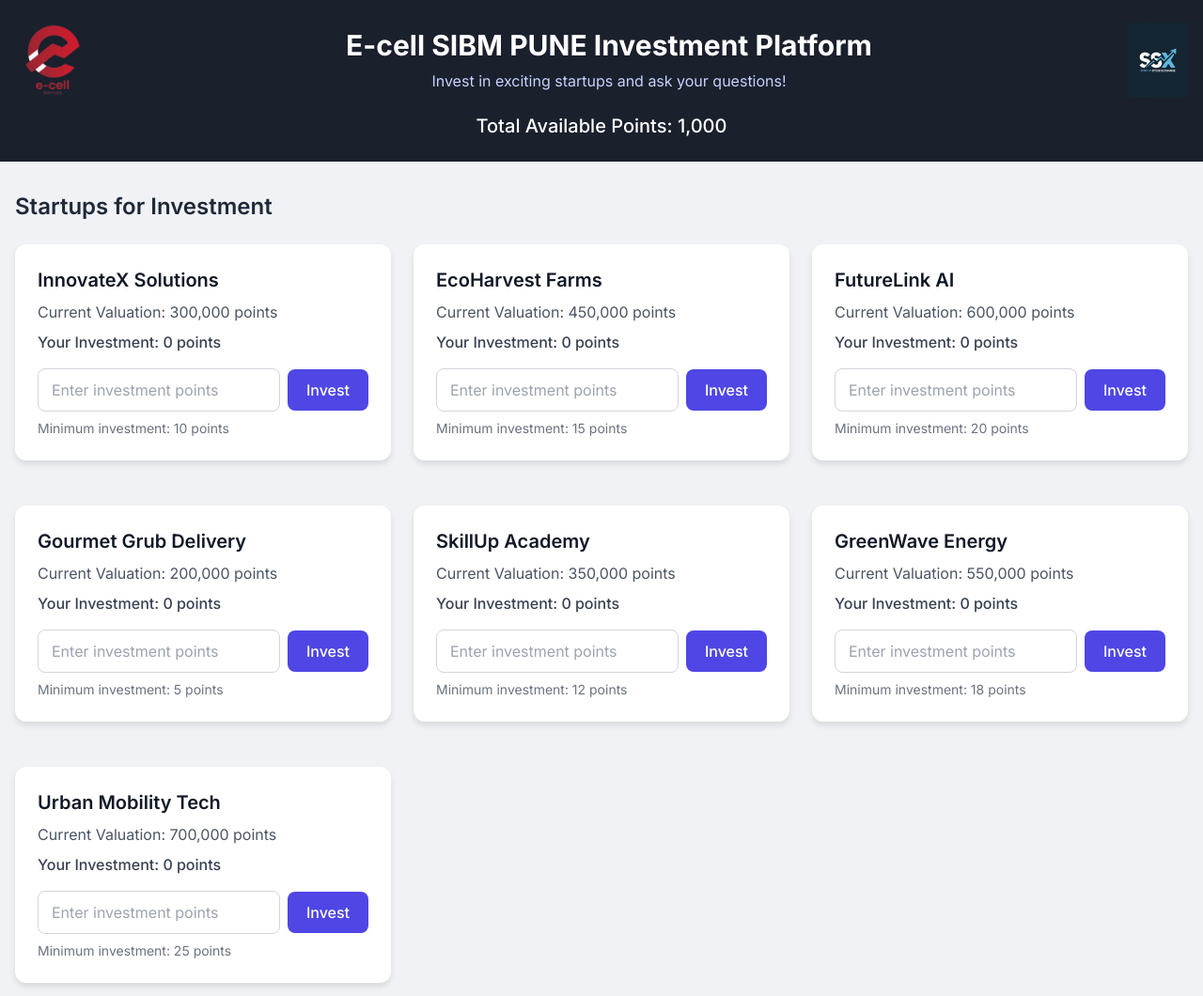
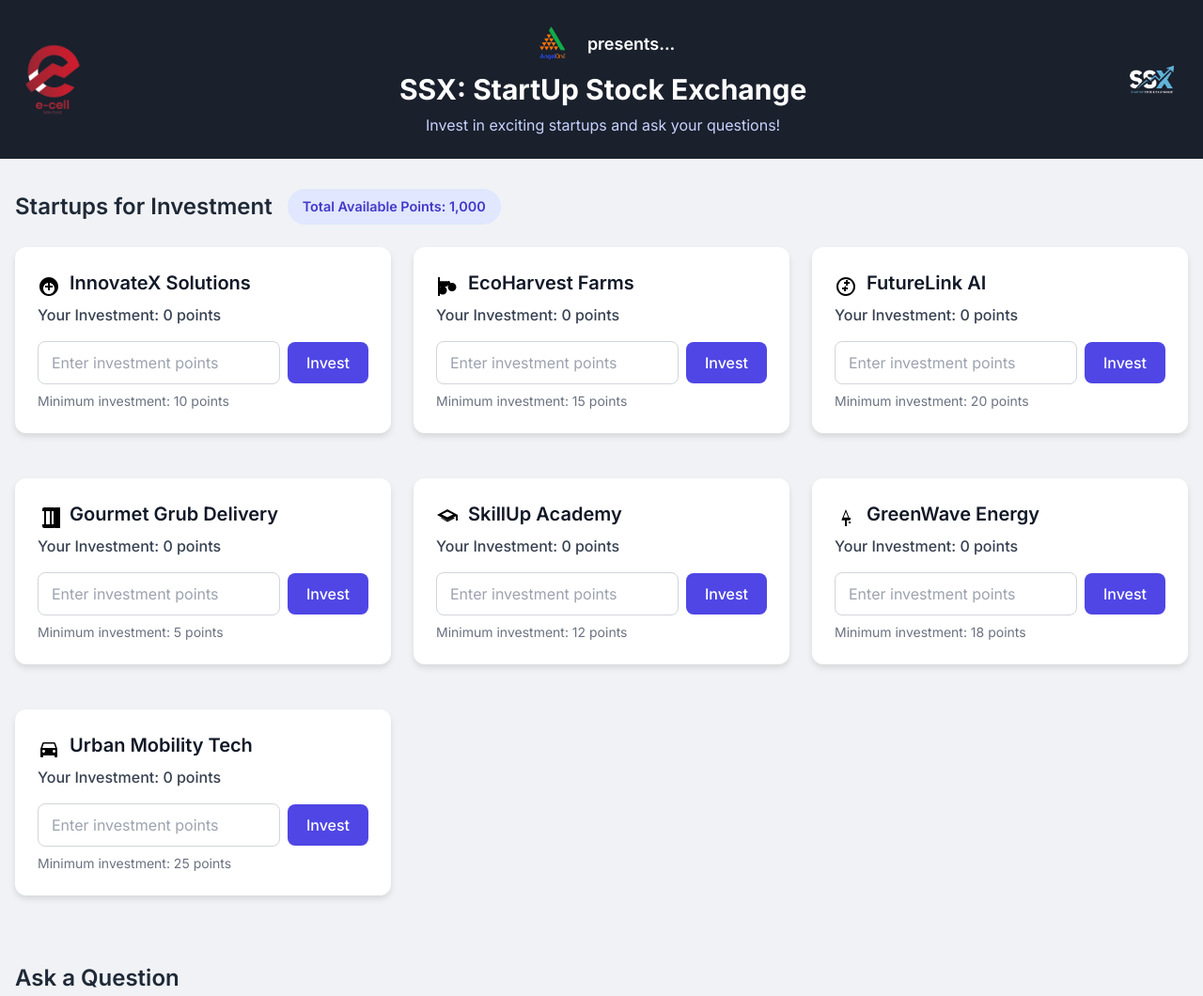
Before and after one commit to jjbhatewara/e-cell, a plain HTML site: page index.html in a window 1280 px wide. Shown: the top 1060 px of the page at 94% size. Drawn offline with nearby package versions, Linux system fonts and the light colour scheme.

Commit message:
Update index.html

```diff
--- a/index.html
+++ b/index.html
@@ -1,9 +1,10 @@
 <!DOCTYPE html>
 <html lang="en">
+
 <head>
     <meta charset="UTF-8">
     <meta name="viewport" content="width=device-width, initial-scale=1.0">
-    <title>E-cell SIBM PUNE Investment Platform</title>
+    <title>SSX: StartUp Stock Exchange</title>
     <!-- Tailwind CSS CDN -->
     <script src="https://cdn.tailwindcss.com"></script>
     <!-- Inter Font -->
@@ -11,34 +12,44 @@
     <style>
         body {
             font-family: 'Inter', sans-serif;
-            background-color: #f0f2f5; /* Light gray background */
+            background-color: #f0f2f5;
+            /* Light gray background */
         }
+
         .card {
             background-color: #ffffff;
-            border-radius: 12px; /* Rounded corners */
+            border-radius: 12px;
+            /* Rounded corners */
             box-shadow: 0 4px 6px rgba(0, 0, 0, 0.1);
             padding: 24px;
             margin-bottom: 24px;
         }
+
         .btn-primary {
-            background-color: #4f46e5; /* Indigo-600 */
+            background-color: #4f46e5;
+            /* Indigo-600 */
             color: #ffffff;
             padding: 10px 20px;
             border-radius: 8px;
             font-weight: 500;
             transition: background-color 0.2s ease-in-out;
         }
+
         .btn-primary:hover {
-            background-color: #4338ca; /* Indigo-700 */
+            background-color: #4338ca;
+            /* Indigo-700 */
         }
+
         .input-field {
-            border: 1px solid #d1d5db; /* Gray-300 */
+            border: 1px solid #d1d5db;
+            /* Gray-300 */
             border-radius: 8px;
             padding: 10px 14px;
             width: 100%;
             box-sizing: border-box;
         }
         /* Custom message box styling */
+
         .message-box-container {
             position: fixed;
             top: 0;
@@ -50,8 +61,10 @@
             justify-content: center;
             align-items: center;
             z-index: 1000;
-            display: none; /* Hidden by default */
+            display: none;
+            /* Hidden by default */
         }
+
         .message-box {
             background-color: white;
             padding: 2rem;
@@ -61,15 +74,19 @@
             max-width: 400px;
             width: 90%;
         }
+
         .message-box h3 {
             font-size: 1.5rem;
             font-weight: 600;
             margin-bottom: 1rem;
         }
+
         .message-box p {
             margin-bottom: 1.5rem;
-            color: #4b5563; /* Gray-600 */
+            color: #4b5563;
+            /* Gray-600 */
         }
+
         .message-box button {
             background-color: #4f46e5;
             color: white;
@@ -78,15 +95,58 @@
             cursor: pointer;
             transition: background-color 0.2s ease-in-out;
         }
+
         .message-box button:hover {
             background-color: #4338ca;
         }
         /* Custom header background color based on the provided image */
+
         .header-bg-custom {
-            background-color: #1A202C; /* Dark blue/grey color from the attached image */
+            background-color: #1A202C;
+            /* Dark blue/grey color from the attached image */
+        }
+
+        .company-name-container {
+            display: flex;
+            align-items: center;
+            gap: 10px;
+            /* Space between text and icon */
+        }
+
+        .company-logo-svg {
+            width: 24px;
+            height: 24px;
+            fill: currentColor;
+            /* Inherit color from parent text */
+        }
+
+        .points-badge {
+            background-color: #e0e7ff;
+            /* Light indigo */
+            color: #4338ca;
+            /* Darker indigo for text */
+            padding: 8px 16px;
+            border-radius: 20px;
+            /* More rounded, like a badge */
+            font-weight: 600;
+            font-size: 0.9rem;
+            display: inline-block;
+            /* To make it fit content */
+            margin-left: 1rem;
+            /* Space from the heading */
+        }
+
+        .angelone-present-logo {
+            height: 45px;
+            /* Adjust size as needed */
+            margin-right: 15px;
+            /* Space between logo and text */
+            vertical-align: middle;
+            /* Align with text */
         }
     </style>
 </head>
+
 <body class="antialiased">
 
     <!-- Message Box Container -->
@@ -100,27 +160,40 @@
 
     <header class="header-bg-custom py-6">
         <div class="container mx-auto px-4 flex justify-between items-center">
-            <!-- SSX Logo on the left -->
-            <img src="https://jjbhatewara.github.io/e-cell/E-cell%20Logo.png" alt="E-Cell Logo" class="h-20 object-contain">
+            <!-- E-cell Logo on the left -->
+            <img src="https://jjbhatewara.github.io/e-cell/E-cell%20Logo.png" alt="E-cell SIBM PUNE Logo" class="h-20 object-contain">
 
-            <!-- Title and Description in the center -->
+            <!-- Title, Description, and Title Sponsor in the center -->
             <div class="text-center flex-grow">
-                <h1 class="text-3xl font-bold text-white">E-cell SIBM PUNE Investment Platform</h1>
+                <div class="flex items-center justify-center mb-2">
+                    <img src="https://jjbhatewara.github.io/e-cell/image.png" alt="AngelOne Logo" class="angelone-present-logo">
+                    <p class="text-lg font-semibold text-white">presents...</p>
+                </div>
+                <h1 class="text-3xl font-bold text-white">SSX: StartUp Stock Exchange</h1>
                 <p class="text-indigo-200 mt-2">Invest in exciting startups and ask your questions!</p>
             </div>
 
-            <!-- E-cell Logo on the right -->
-            <img src="https://jjbhatewara.github.io/e-cell/ssx_logo.jpg" alt="E-cell SIBM PUNE Logo" class="h-20 object-contain">
+            <!-- SSX Logo on the right -->
+            <img src="https://jjbhatewara.github.io/e-cell/ssx_logo.png" alt="SSX Logo" class="h-24 object-contain">
         </div>
-        <div class="text-center text-xl font-medium text-white mt-4">
-            Total Available Points: <span id="total-points">1000</span>
-        </div>
+
+        <!-- Sponsors Section (AngelOne Logo - removed as it's now part of the main title area) -->
+        <!-- <div class="container mx-auto px-4 text-center mt-6">
+            <p class="text-md font-medium text-indigo-200 mb-2">Our Sponsors:</p>
+            <img src="https://jjbhatewara.github.io/e-cell/image.png" alt="AngelOne Logo" class="h-12 mx-auto object-contain">
+        </div> -->
     </header>
 
     <main class="container mx-auto px-4 py-8">
         <!-- Investment Section -->
         <section class="mb-12">
-            <h2 class="text-2xl font-semibold text-gray-800 mb-6">Startups for Investment</h2>
+            <div class="flex items-center mb-6">
+                <h2 class="text-2xl font-semibold text-gray-800">Startups for Investment</h2>
+                <!-- Total Available Points as a badge -->
+                <div class="points-badge">
+                    Total Available Points: <span id="total-points">1000</span>
+                </div>
+            </div>
             <div id="companies-container" class="grid grid-cols-1 md:grid-cols-2 lg:grid-cols-3 gap-6">
                 <!-- Company cards will be injected here by JavaScript -->
             </div>
@@ -163,15 +236,61 @@
         const userInvestments = {}; // Stores how much the user has invested in each company
 
         // Mock data for companies
-        const companies = [
-            { id: 'startA', name: 'InnovateX Solutions', currentValuation: 300000, minInvestment: 10 },
-            { id: 'startB', name: 'EcoHarvest Farms', currentValuation: 450000, minInvestment: 15 },
-            { id: 'startC', name: 'FutureLink AI', currentValuation: 600000, minInvestment: 20 },
-            { id: 'startD', name: 'Gourmet Grub Delivery', currentValuation: 200000, minInvestment: 5 },
-            { id: 'startE', name: 'SkillUp Academy', currentValuation: 350000, minInvestment: 12 },
-            { id: 'startF', name: 'GreenWave Energy', currentValuation: 550000, minInvestment: 18 },
-            { id: 'startG', name: 'Urban Mobility Tech', currentValuation: 700000, minInvestment: 25 }
-        ];
+        const companies = [{
+            id: 'startA',
+            name: 'InnovateX Solutions',
+            minInvestment: 10
+        }, {
+            id: 'startB',
+            name: 'EcoHarvest Farms',
+            minInvestment: 15
+        }, {
+            id: 'startC',
+            name: 'FutureLink AI',
+            minInvestment: 20
+        }, {
+            id: 'startD',
+            name: 'Gourmet Grub Delivery',
+            minInvestment: 5
+        }, {
+            id: 'startE',
+            name: 'SkillUp Academy',
+            minInvestment: 12
+        }, {
+            id: 'startF',
+            name: 'GreenWave Energy',
+            minInvestment: 18
+        }, {
+            id: 'startG',
+            name: 'Urban Mobility Tech',
+            minInvestment: 25
+        }];
+
+        /**
+         * Returns an SVG icon based on the company ID.
+         * @param {string} companyId - The ID of the company.
+         * @returns {string} - The SVG string for the logo.
+         */
+        function getCompanyLogoSvg(companyId) {
+            switch (companyId) {
+                case 'startA': // InnovateX Solutions - Gear for innovation/tech
+                    return `<svg class="company-logo-svg" viewBox="0 0 24 24"><path d="M12 2C6.48 2 2 6.48 2 12s4.48 10 10 10 10-4.48 10-10S17.52 2 12 2zm0 18c-3.31 0-6-2.69-6-6s2.69-6 6-6 6 2.69 6 6-2.69 6-6 6zM13 8h-2v3H8v2h3v3h2v-3h3v-2h-3V8z"/></svg>`;
+                case 'startB': // EcoHarvest Farms - Leaf for eco/agriculture
+                    return `<svg class="company-logo-svg" viewBox="0 0 24 24"><path d="M17 8c-2.48 0-4.5 2.02-4.5 4.5S14.52 17 17 17s4.5-2.02 4.5-4.5S19.48 8 17 8zM7 11.5c-2.48 0-4.5 2.02-4.5 4.5S4.52 20.5 7 20.5s4.5-2.02 4.5-4.5S9.48 11.5 7 11.5zM12.71 6.54c-.18-.18-.45-.29-.71-.29H4V2h-2v4h.01L2 22h2L4 12h7.29l3.58-3.58c.39-.39.39-1.02 0-1.41l-.7-.7c-.39-.38-1.02-.38-1.41 0z"/></svg>`;
+                case 'startC': // FutureLink AI - Robot/processor for AI
+                    return `<svg class="company-logo-svg" viewBox="0 0 24 24"><path d="M12 2C6.48 2 2 6.48 2 12s4.48 10 10 10 10-4.48 10-10S17.52 2 12 2zm0 18c-4.41 0-8-3.59-8-8s3.59-8 8-8 8 3.59 8 8-3.59 8-8 8zM14 9h2V7h-2V5h-2v2h-2v2h2v2h2V9zm-4 4H8v2h2v2h2v-2h2v-2h-2v-2z"/></svg>`;
+                case 'startD': // Gourmet Grub Delivery - Food/Cutlery
+                    return `<svg class="company-logo-svg" viewBox="0 0 24 24"><path d="M7 1c-1.1 0-2 .9-2 2v18c0 1.1.9 2 2 2h10c1.1 0 2-.9 2-2V3c0-1.1-.9-2-2-2H7zm0 18H5V5h2v14zm8 0h-6V5h6v14zM19 1c-1.1 0-2 .9-2 2v18c0 1.1.9 2 2 2h10c1.1 0 2-.9 2-2V3c0-1.1-.9-2-2-2h-8zM19 19h-6V5h6v14z"/></svg>`;
+                case 'startE': // SkillUp Academy - Graduation cap/book
+                    return `<svg class="company-logo-svg" viewBox="0 0 24 24"><path d="M12 3L1 9l11 6 9-4.5V15h2V9L12 3zm6.32 8.92L12 15.35 5.68 11.92l-.68.34L12 16.5l8-4-1.68-.84zM12 5.38L18.06 8.5 12 11.62 5.94 8.5 12 5.38z"/></svg>`;
+                case 'startF': // GreenWave Energy - Lightning bolt/leaf combination
+                    return `<svg class="company-logo-svg" viewBox="0 0 24 24"><path d="M13 14.72V21h-2v-6.28H7.31L12 3l4.69 11.72zM12 5.8l-2.4 6.01h4.8L12 5.8z"/><path d="M17 18h-2v-2h2v2zm0-4h-2v-2h2v2z"/></svg>`;
+                case 'startG': // Urban Mobility Tech - Car/road
+                    return `<svg class="company-logo-svg" viewBox="0 0 24 24"><path d="M18.92 6.01C18.72 5.42 18.16 5 17.5 5h-11c-.66 0-1.21.42-1.42 1.01L3 12v8c0 .55.45 1 1 1h1c.55 0 1-.45 1-1v-1h12v1c0 .55.45 1 1 1h1c.55 0 1-.45 1-1v-8l-2.08-5.99zM6.5 16c-.83 0-1.5-.67-1.5-1.5S5.67 13 6.5 13s1.5.67 1.5 1.5S7.33 16 6.5 16zm11 0c-.83 0-1.5-.67-1.5-1.5s.67-1.5 1.5-1.5 1.5.67 1.5 1.5-.67 1.5-1.5 1.5zM5 11l1.5-4.5h11L19 11H5z"/></svg>`;
+                default:
+                    return `<svg class="company-logo-svg" viewBox="0 0 24 24"><path d="M12 2C6.48 2 2 6.48 2 12s4.48 10 10 10 10-4.48 10-10S17.52 2 12 2zm0 18c-4.41 0-8-3.59-8-8s3.59-8 8-8 8 3.59 8 8-3.59 8-8 8z"/></svg>`; // Default generic icon
+            }
+        }
 
         // Get container for companies and total points display
         const companiesContainer = document.getElementById('companies-container');
@@ -193,8 +312,10 @@
                 const companyCard = document.createElement('div');
                 companyCard.className = 'card';
                 companyCard.innerHTML = `
-                    <h3 class="text-xl font-semibold text-gray-900 mb-2">${company.name}</h3>
-                    <p class="text-gray-600 mb-2">Current Valuation: <span id="valuation-${company.id}">${company.currentValuation.toLocaleString()} points</span></p>
+                    <div class="company-name-container">
+                        ${getCompanyLogoSvg(company.id)}
+                        <h3 class="text-xl font-semibold text-gray-900 mb-2">${company.name}</h3>
+                    </div>
                     <p class="text-gray-700 font-medium mb-4">Your Investment: <span id="user-invested-${company.id}">${userInvestments[company.id].toLocaleString()} points</span></p>
                     <div class="flex items-center space-x-2">
                         <input type="number" id="input-${company.id}" class="input-field flex-grow" placeholder="Enter investment points" min="${company.minInvestment}">
@@ -308,4 +429,5 @@
         });
     </script>
 </body>
+
 </html>
```
